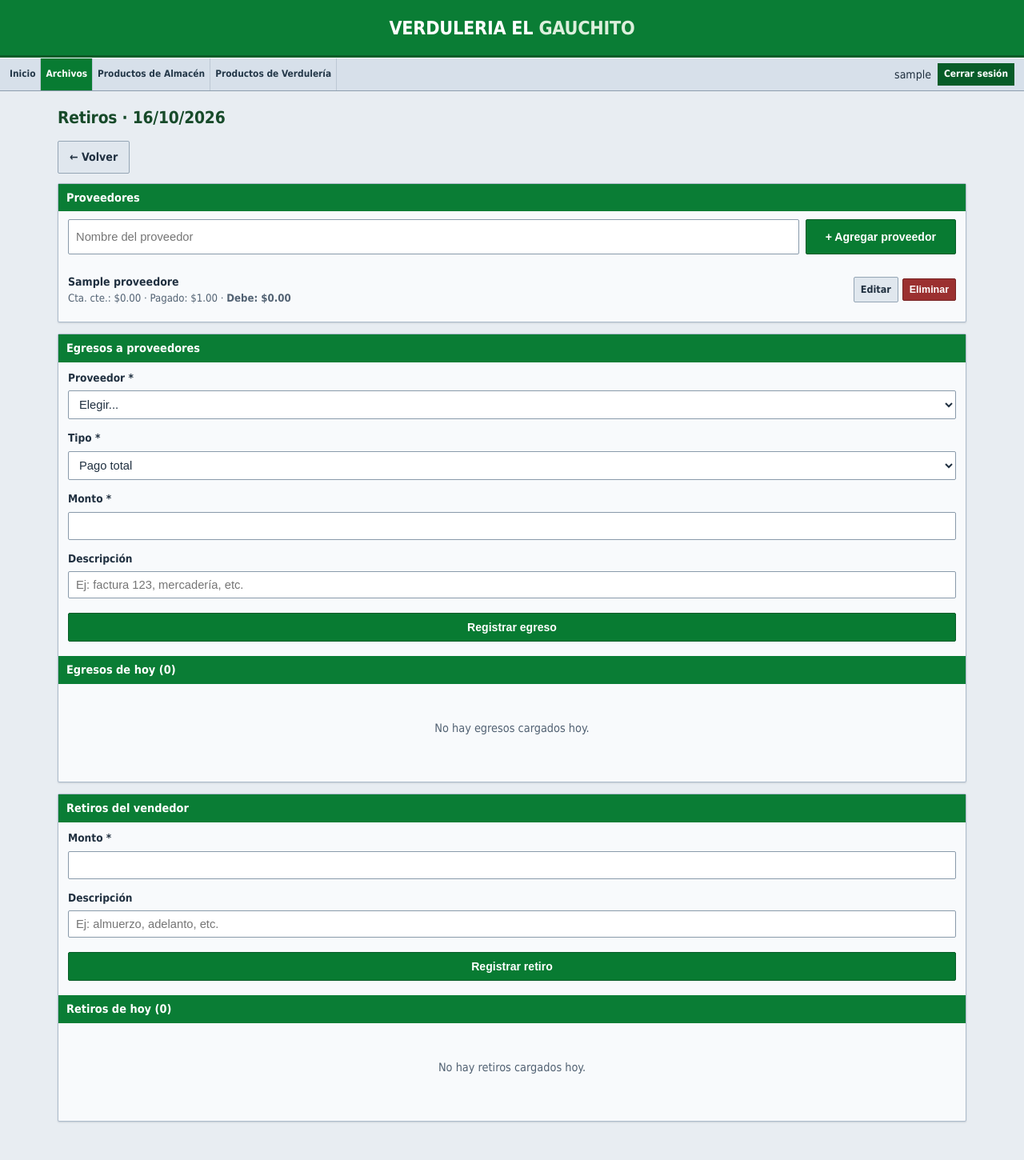
After one commit to fernandochiappero-ui/ventasapp-flask, a Flask app: page /retiros in a window 1280 px wide. The commit adds this page. Shown: the whole page at 80% size. Run offline with Flask 3, Linux system fonts and the light colour scheme; a user stored in the database is signed in; tables that the repository leaves empty hold one stand-in row (values such as "Sample post").

Commit message:
Retiros: proveedores, egresos y retiros del vendedor

```diff
--- a/app.py
+++ b/app.py
@@ -27,7 +27,10 @@ from flask_login import (
 from functools import wraps
 from sqlalchemy import inspect, or_, text
 from extensions import db, login_manager
-from models import Usuario, Cliente, Venta, MovimientoCC, ProductoAlmacen, ProductoVerduleria
+from models import (
+    Usuario, Cliente, Venta, MovimientoCC, ProductoAlmacen, ProductoVerduleria,
+    Proveedor, PagoProveedor, RetiroVendedor,
+)
 
 ZONA_HORARIA = ZoneInfo("America/Argentina/Buenos_Aires")
 def hoy_argentina(): return datetime.now(ZONA_HORARIA).date()
@@ -82,9 +85,16 @@ def totales_por_forma(ventas):
             totales[v.forma_pago] += v.monto
     return {forma: round(monto, 2) for forma, monto in totales.items()}
 
+TIPOS_EGRESO = {
+    "pago_total": "Pago total",
+    "pago_parcial": "Pago parcial",
+    "cuenta_corriente": "A cuenta corriente",
+}
+
 def create_app():
     app = Flask(__name__)
     app.jinja_env.globals["FORMAS_PAGO"] = FORMAS_PAGO
+    app.jinja_env.globals["TIPOS_EGRESO"] = TIPOS_EGRESO
     app.config["SECRET_KEY"] = os.environ.get(
         "SECRET_KEY", "cambia-esta-clave-por-una-propia"
     )
@@ -1131,6 +1141,131 @@ def create_app():
         return redirect(url_for("listar_ventas", fecha=fecha.isoformat()))
 
     # ------------------------------------------------------------------
+    # RETIROS (proveedores y retiros del vendedor)
+    # ------------------------------------------------------------------
+
+    @app.route("/retiros")
+    @login_required
+    def retiros():
+        hoy = hoy_argentina()
+        proveedores = Proveedor.query.filter_by(activo=True).order_by(Proveedor.nombre).all()
+        resumen = []
+        for p in proveedores:
+            cuenta = round(sum(x.monto for x in p.pagos if x.tipo == "cuenta_corriente"), 2)
+            pagado = round(sum(x.monto for x in p.pagos if x.tipo != "cuenta_corriente"), 2)
+            resumen.append({
+                "proveedor": p,
+                "cuenta": cuenta,
+                "pagado": pagado,
+                "debe": max(round(cuenta - pagado, 2), 0),
+            })
+        egresos_hoy = (
+            PagoProveedor.query.filter_by(fecha=hoy)
+            .order_by(PagoProveedor.creado.desc()).all()
+        )
+        retiros_hoy = (
+            RetiroVendedor.query.filter_by(fecha=hoy)
+            .order_by(RetiroVendedor.creado.desc()).all()
+        )
+        return render_template(
+            "retiros/index.html",
+            hoy=hoy,
+            resumen=resumen,
+            egresos_hoy=egresos_hoy,
+            retiros_hoy=retiros_hoy,
+            total_pagado_hoy=round(sum(e.monto for e in egresos_hoy if e.tipo != "cuenta_corriente"), 2),
+            total_cc_hoy=round(sum(e.monto for e in egresos_hoy if e.tipo == "cuenta_corriente"), 2),
+            total_retiros_hoy=round(sum(r.monto for r in retiros_hoy), 2),
+        )
+
+    @app.route("/retiros/proveedores/nuevo", methods=["POST"])
+    @login_required
+    def alta_proveedor():
+        nombre = request.form.get("nombre", "").strip()
+        if not nombre:
+            flash("Escribí el nombre del proveedor.", "error")
+            return redirect(url_for("retiros"))
+        existentes = Proveedor.query.filter_by(activo=True).all()
+        if any(normalizar(p.nombre) == normalizar(nombre) for p in existentes):
+            flash("Ya existe un proveedor con ese nombre.", "error")
+            return redirect(url_for("retiros"))
+        db.session.add(Proveedor(nombre=nombre))
+        db.session.commit()
+        flash(f"Proveedor '{nombre}' agregado.", "success")
+        return redirect(url_for("retiros"))
+
+    @app.route("/retiros/proveedores/<int:proveedor_id>/editar", methods=["GET", "POST"])
+    @login_required
+    def editar_proveedor(proveedor_id):
+        proveedor = Proveedor.query.filter_by(id=proveedor_id, activo=True).first_or_404()
+        if request.method == "POST":
+            nombre = request.form.get("nombre", "").strip()
+            if not nombre:
+                flash("El nombre es obligatorio.", "error")
+                return render_template("retiros/proveedor_editar.html", proveedor=proveedor)
+            otros = Proveedor.query.filter(
+                Proveedor.activo.is_(True), Proveedor.id != proveedor.id
+            ).all()
+            if any(normalizar(p.nombre) == normalizar(nombre) for p in otros):
+                flash("Ya existe otro proveedor con ese nombre.", "error")
+                return render_template("retiros/proveedor_editar.html", proveedor=proveedor)
+            proveedor.nombre = nombre
+            proveedor.telefono = request.form.get("telefono", "").strip() or None
+            db.session.commit()
+            flash("Proveedor actualizado.", "success")
+            return redirect(url_for("retiros"))
+        return render_template("retiros/proveedor_editar.html", proveedor=proveedor)
+
+    @app.route("/retiros/proveedores/<int:proveedor_id>/eliminar", methods=["POST"])
+    @login_required
+    def baja_proveedor(proveedor_id):
+        proveedor = Proveedor.query.filter_by(id=proveedor_id, activo=True).first_or_404()
+        proveedor.activo = False  # se conserva el historial de pagos
+        db.session.commit()
+        flash(f"Proveedor '{proveedor.nombre}' dado de baja.", "success")
+        return redirect(url_for("retiros"))
+
+    @app.route("/retiros/egresos/nuevo", methods=["POST"])
+    @login_required
+    def nuevo_egreso_proveedor():
+        proveedor_id = request.form.get("proveedor_id", type=int)
+        tipo = request.form.get("tipo", "")
+        monto = request.form.get("monto", type=float)
+        descripcion = request.form.get("descripcion", "").strip()
+        proveedor = Proveedor.query.filter_by(id=proveedor_id, activo=True).first() if proveedor_id else None
+        if not proveedor:
+            flash("Elegí un proveedor.", "error")
+        elif tipo not in TIPOS_EGRESO:
+            flash("Elegí el tipo de pago.", "error")
+        elif not monto or monto <= 0:
+            flash("El monto tiene que ser mayor a 0.", "error")
+        else:
+            db.session.add(PagoProveedor(
+                proveedor_id=proveedor.id, usuario_id=current_user.id,
+                fecha=hoy_argentina(), tipo=tipo, monto=monto,
+                descripcion=descripcion or None,
+            ))
+            db.session.commit()
+            flash(f"{TIPOS_EGRESO[tipo]} a {proveedor.nombre} registrado: ${monto:,.2f}.", "success")
+        return redirect(url_for("retiros"))
+
+    @app.route("/retiros/vendedor/nuevo", methods=["POST"])
+    @login_required
+    def nuevo_retiro_vendedor():
+        monto = request.form.get("monto", type=float)
+        descripcion = request.form.get("descripcion", "").strip()
+        if not monto or monto <= 0:
+            flash("El monto del retiro tiene que ser mayor a 0.", "error")
+        else:
+            db.session.add(RetiroVendedor(
+                usuario_id=current_user.id, fecha=hoy_argentina(),
+                monto=monto, descripcion=descripcion or None,
+            ))
+            db.session.commit()
+            flash(f"Retiro de ${monto:,.2f} registrado.", "success")
+        return redirect(url_for("retiros"))
+
+    # ------------------------------------------------------------------
     # CUENTA CORRIENTE
     # ------------------------------------------------------------------
 
--- a/templates/base.html
+++ b/templates/base.html
@@ -70,7 +70,7 @@
       <a href="{{ url_for('dashboard') }}" class="{{ 'activo' if request.endpoint == 'dashboard' }}">
         <span class="icono">🏠</span>Inicio
       </a>
-      <div class="menu-desplegable {{ 'activo' if request.endpoint in ['nueva_venta','nuevo_cliente','registrar_pago_vendedor'] }}">
+      <div class="menu-desplegable {{ 'activo' if request.endpoint in ['nueva_venta','nuevo_cliente','registrar_pago_vendedor','retiros','editar_proveedor'] }}">
         <a href="#" class="menu-boton" aria-haspopup="true" aria-expanded="false">
           <span class="icono">📁</span>Archivos
         </a>
@@ -78,6 +78,7 @@
           <a href="{{ url_for('nueva_venta') }}">🧾 Cargar venta</a>
           <a href="{{ url_for('nuevo_cliente', volver='ventas') }}">👤 Agregar cliente</a>
           <a href="{{ url_for('registrar_pago_vendedor') }}">💵 Registrar pago</a>
+          <a href="{{ url_for('retiros') }}">💸 Retiros</a>
         </div>
       </div>
       {% endif %}
--- /dev/null
+++ b/templates/retiros/index.html
@@ -0,0 +1,137 @@
+{% extends "base.html" %}
+{% block titulo %}Retiros{% endblock %}
+{% block contenido %}
+<h1>Retiros · {{ hoy.strftime('%d/%m/%Y') }}</h1>
+
+<a href="{{ url_for('dashboard') }}" class="boton secundario boton-volver">← Volver</a>
+
+<div class="tarjeta">
+  <h2>Proveedores</h2>
+  <form method="POST" action="{{ url_for('alta_proveedor') }}" class="buscador">
+    <div class="buscador-fila">
+      <input type="text" name="nombre" maxlength="150" autocomplete="off"
+             placeholder="Nombre del proveedor" required>
+      <button type="submit" class="verde">+ Agregar proveedor</button>
+    </div>
+  </form>
+
+  {% if resumen %}
+    {% for r in resumen %}
+    <div class="renglon">
+      <div>
+        <div class="principal">{{ r.proveedor.nombre }}</div>
+        <div class="secundario">
+          Cta. cte.: ${{ "%.2f"|format(r.cuenta) }} · Pagado: ${{ "%.2f"|format(r.pagado) }}
+          · <strong>Debe: ${{ "%.2f"|format(r.debe) }}</strong>
+        </div>
+      </div>
+      <div class="acciones-producto">
+        <a href="{{ url_for('editar_proveedor', proveedor_id=r.proveedor.id) }}"
+           class="boton secundario">Editar</a>
+        <form method="POST"
+              action="{{ url_for('baja_proveedor', proveedor_id=r.proveedor.id) }}"
+              data-confirmar-eliminacion
+              data-titulo="¿Dar de baja proveedor?"
+              data-mensaje="¿Querés dar de baja a {{ r.proveedor.nombre }}? Se conserva su historial de pagos."
+              data-boton="Dar de baja">
+          <button type="submit" class="boton peligro">Eliminar</button>
+        </form>
+      </div>
+    </div>
+    {% endfor %}
+  {% else %}
+    <p class="vacio">Todavía no cargaste proveedores.</p>
+  {% endif %}
+</div>
+
+<div class="tarjeta">
+  <h2>Egresos a proveedores</h2>
+  {% if resumen %}
+  <form method="POST" action="{{ url_for('nuevo_egreso_proveedor') }}">
+    <label for="proveedor_id">Proveedor *</label>
+    <select id="proveedor_id" name="proveedor_id" required>
+      <option value="">Elegir...</option>
+      {% for r in resumen %}
+      <option value="{{ r.proveedor.id }}">{{ r.proveedor.nombre }}</option>
+      {% endfor %}
+    </select>
+
+    <label for="tipo">Tipo *</label>
+    <select id="tipo" name="tipo" required>
+      {% for clave, nombre in TIPOS_EGRESO.items() %}
+      <option value="{{ clave }}">{{ nombre }}</option>
+      {% endfor %}
+    </select>
+
+    <label for="monto_egreso">Monto *</label>
+    <input type="number" id="monto_egreso" name="monto" step="0.01" min="0.01"
+           inputmode="decimal" required>
+
+    <label for="descripcion_egreso">Descripción</label>
+    <input type="text" id="descripcion_egreso" name="descripcion" maxlength="300"
+           placeholder="Ej: factura 123, mercadería, etc.">
+
+    <button type="submit" class="ancho verde">Registrar egreso</button>
+  </form>
+  {% else %}
+    <p class="vacio">Agregá un proveedor para cargar egresos.</p>
+  {% endif %}
+
+  <h2 style="margin-top:18px;">Egresos de hoy ({{ egresos_hoy|length }})</h2>
+  {% if egresos_hoy %}
+    {% for e in egresos_hoy %}
+    <div class="renglon">
+      <div>
+        <div class="principal">{{ e.proveedor.nombre }}</div>
+        <div class="secundario">{{ TIPOS_EGRESO.get(e.tipo, e.tipo) }} · {{ e.creado.strftime('%H:%M') }}{% if e.descripcion %} · {{ e.descripcion }}{% endif %}</div>
+      </div>
+      <div class="monto cifra {{ 'ladrillo' if e.tipo == 'cuenta_corriente' else 'verde' }}">${{ "%.2f"|format(e.monto) }}</div>
+    </div>
+    {% endfor %}
+    <div class="renglon">
+      <div class="principal">Pagado hoy</div>
+      <div class="monto cifra verde">${{ "%.2f"|format(total_pagado_hoy) }}</div>
+    </div>
+    <div class="renglon">
+      <div class="principal">Cargado a cuenta corriente hoy</div>
+      <div class="monto cifra ladrillo">${{ "%.2f"|format(total_cc_hoy) }}</div>
+    </div>
+  {% else %}
+    <p class="vacio">No hay egresos cargados hoy.</p>
+  {% endif %}
+</div>
+
+<div class="tarjeta">
+  <h2>Retiros del vendedor</h2>
+  <form method="POST" action="{{ url_for('nuevo_retiro_vendedor') }}">
+    <label for="monto_retiro">Monto *</label>
+    <input type="number" id="monto_retiro" name="monto" step="0.01" min="0.01"
+           inputmode="decimal" required>
+
+    <label for="descripcion_retiro">Descripción</label>
+    <input type="text" id="descripcion_retiro" name="descripcion" maxlength="300"
+           placeholder="Ej: almuerzo, adelanto, etc.">
+
+    <button type="submit" class="ancho verde">Registrar retiro</button>
+  </form>
+
+  <h2 style="margin-top:18px;">Retiros de hoy ({{ retiros_hoy|length }})</h2>
+  {% if retiros_hoy %}
+    {% for r in retiros_hoy %}
+    <div class="renglon">
+      <div>
+        <div class="principal">{{ r.usuario.username if r.usuario else 'Sistema' }}</div>
+        <div class="secundario">{{ r.creado.strftime('%H:%M') }}{% if r.descripcion %} · {{ r.descripcion }}{% endif %}</div>
+      </div>
+      <div class="monto cifra ladrillo">${{ "%.2f"|format(r.monto) }}</div>
+    </div>
+    {% endfor %}
+    <div class="renglon">
+      <div class="principal">Total retirado hoy</div>
+      <div class="monto cifra ladrillo">${{ "%.2f"|format(total_retiros_hoy) }}</div>
+    </div>
+  {% else %}
+    <p class="vacio">No hay retiros cargados hoy.</p>
+  {% endif %}
+</div>
+{% endblock %}
```
Also changed, not shown: models.py (+46 -0 lines), templates/retiros/proveedor_editar.html (added, +19 -0 lines).
